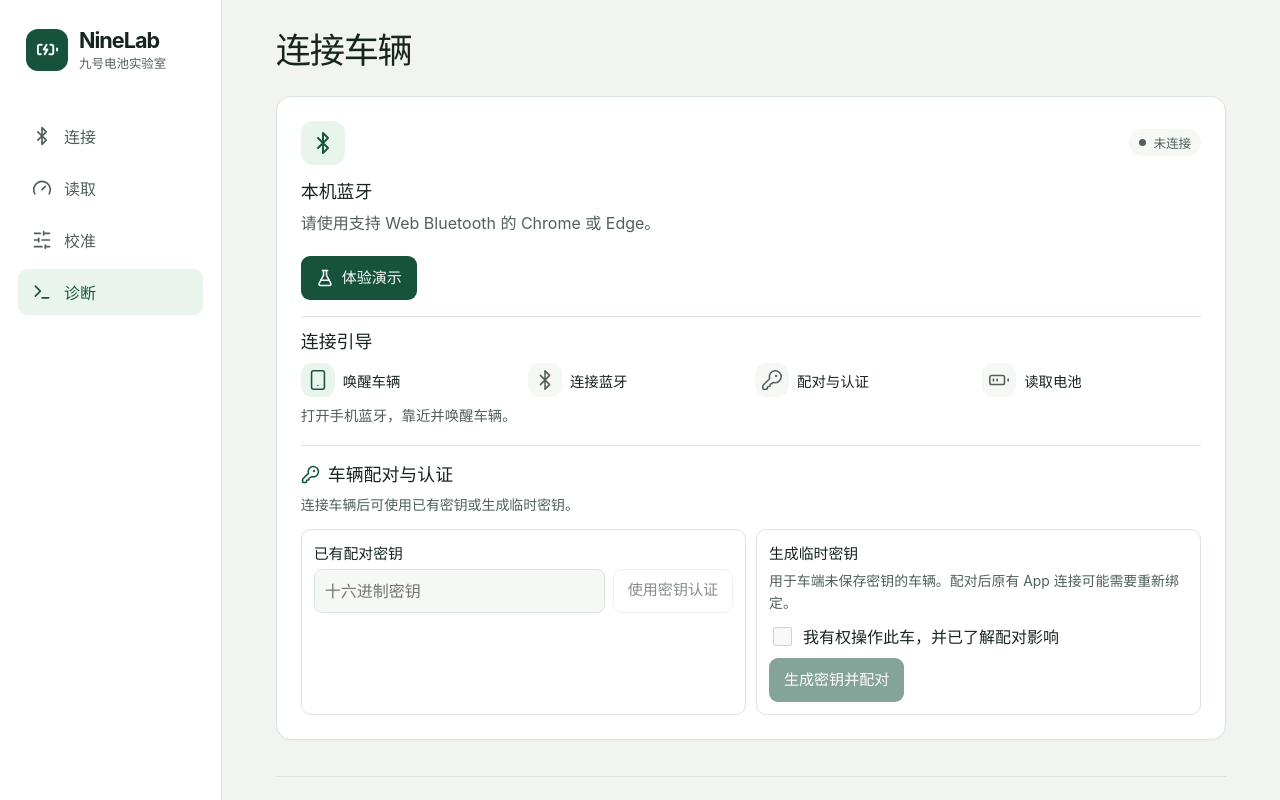
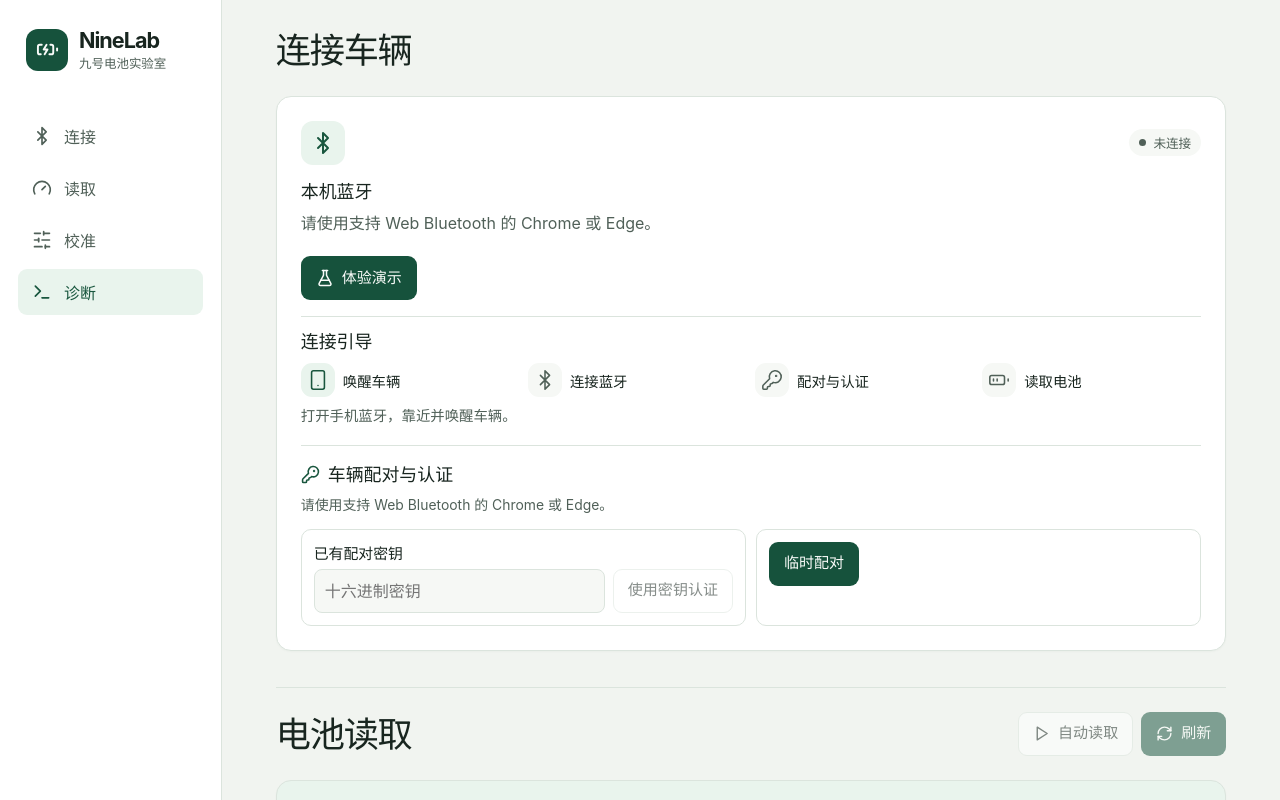
Before and after one commit to sqdwz/NineLab, a Vue app: page / in a window 1280 px wide. Shown: the top 800 px of the page. Built offline with nearby package versions, Linux system fonts and the light colour scheme.

Commit message:
Make temporary pairing actionable before connection

```diff
--- a/src/components/VehicleAuthentication.vue
+++ b/src/components/VehicleAuthentication.vue
@@ -10,14 +10,15 @@ const props = defineProps<{
   unavailableMessage: string
   hasGeneratedKey: boolean
   canStart: boolean
+  canSearch: boolean
   revealKey: () => string
 }>()
-const emit = defineEmits<{ authenticate: [key?: string]; pair: [] }>()
+const emit = defineEmits<{ authenticate: [key?: string]; pair: []; search: [] }>()
 const password = ref<HTMLInputElement>()
-const confirmed = ref(false)
+const pairingOpen = ref(false)
 const visibleKey = ref('')
 const keyOutput = ref<HTMLInputElement>()
-const canGenerate = computed(() => !props.hasGeneratedKey && props.state !== 'key-required')
+const canPair = computed(() => props.canStart && !props.hasGeneratedKey && props.state !== 'key-required')
 const step = computed(() => {
   if (props.state === 'checking') return '正在确认车辆配对状态…'
   if (props.state === 'confirming') return '等待车端确认（最多 60 秒）。请按仪表提示操作。'
@@ -25,17 +26,25 @@ const step = computed(() => {
   if (props.state === 'ready') return '车辆已认证，可读取车辆数据。'
   return props.message
 })
+const pairingHint = computed(() => {
+  if (!props.available) return props.unavailableMessage
+  if (props.state === 'key-required') return '车辆已有配对密钥，请使用已有密钥认证。'
+  if (props.hasGeneratedKey) return '本次已生成密钥，可使用该密钥重新认证。'
+  if (!props.canStart) return step.value || '请等当前读取结束。'
+  return '确认你有权为此车配对。车端未保存密钥时，工具会生成密钥并等待车端确认。新配对可能影响官方 App 的连接。'
+})
 
 function useExisting() {
   const input = password.value
   if (!input || !props.canStart) return
   const key = input.value
   input.value = ''
+  pairingOpen.value = false
   emit('authenticate', key)
 }
 function generate() {
-  if (!confirmed.value || !props.canStart || !canGenerate.value) return
-  confirmed.value = false
+  if (!canPair.value) return
+  pairingOpen.value = false
   emit('pair')
 }
 function toggleKey() {
@@ -52,7 +61,6 @@ watch(() => props.hasGeneratedKey, (available) => { if (!available) visibleKey.v
 watch(() => props.available, (available) => {
   if (!available) {
     if (password.value) password.value.value = ''
-    confirmed.value = false
     visibleKey.value = ''
   }
 })
@@ -62,7 +70,7 @@ watch(() => props.available, (available) => {
   <section class="vehicle-auth" aria-labelledby="vehicle-auth-title">
     <h3 id="vehicle-auth-title" class="section-label"><KeyRound :size="19" aria-hidden="true" /> 车辆配对与认证</h3>
     <p v-if="step" class="notice" role="status">{{ step }}</p>
-    <p v-else-if="!available" class="footnote">{{ unavailableMessage }}</p>
+    <p v-else-if="!available && !pairingOpen" class="footnote">{{ unavailableMessage }}</p>
     <div v-if="state !== 'ready'" class="auth-methods">
       <form class="auth-form" autocomplete="off" @submit.prevent="useExisting">
         <label for="vehicle-key">已有配对密钥</label>
@@ -75,14 +83,15 @@ watch(() => props.available, (available) => {
           @click="emit('authenticate')">使用本次生成的密钥</button>
       </form>
       <div class="auth-enroll">
-        <h4>生成临时密钥</h4>
-        <p class="footnote">用于车端未保存密钥的车辆。配对后原有 App 连接可能需要重新绑定。</p>
-        <label class="check-row"><input v-model="confirmed" type="checkbox" :disabled="!canStart || !canGenerate" />
-          我有权操作此车，并已了解配对影响
-        </label>
-        <button type="button" class="button primary" :disabled="!canStart || !canGenerate || !confirmed" @click="generate">
-          生成密钥并配对
+        <button type="button" class="button" :class="pairingOpen ? 'secondary' : 'primary'"
+          aria-controls="temporary-pairing" :aria-expanded="pairingOpen" @click="pairingOpen = !pairingOpen">
+          临时配对
         </button>
+        <div id="temporary-pairing" v-show="pairingOpen">
+          <p class="footnote" aria-live="polite">{{ pairingHint }}</p>
+          <button v-if="canPair" type="button" class="button primary auth-next" @click="generate">确认并开始配对</button>
+          <button v-else-if="canSearch" type="button" class="button primary auth-next" @click="emit('search')">兼容搜索车辆</button>
+        </div>
       </div>
     </div>
     <div v-if="hasGeneratedKey" class="auth-secret">
@@ -103,8 +112,9 @@ watch(() => props.available, (available) => {
 .vehicle-auth { margin-top: 18px; border-top: 1px solid var(--border); padding-top: 16px; }
 .auth-methods { display: grid; grid-template-columns: repeat(auto-fit, minmax(min(100%, 250px), 1fr)); gap: 10px; margin-top: 12px; }
 .auth-form, .auth-enroll { min-width: 0; padding: 12px; border: 1px solid var(--border); border-radius: 10px; }
-.auth-form label, .auth-enroll h4 { display: block; margin: 0 0 6px; font-size: .93rem; font-weight: 650; }
+.auth-form label { display: block; margin: 0 0 6px; font-size: .93rem; font-weight: 650; }
 .auth-enroll p { color: var(--muted); }
+.auth-next { margin-top: 8px; }
 .auth-input-row { display: flex; flex-wrap: wrap; gap: 8px; }
 .auth-input-row input, .auth-output {
   min-width: 0;
--- a/src/views/ConnectionView.vue
+++ b/src/views/ConnectionView.vue
@@ -45,10 +45,24 @@ const browserHelp = computed(() => {
   return '请使用支持 Web Bluetooth 的 Chrome 或 Edge。'
 })
 const bluefyUrl = 'https://apps.apple.com/cn/app/bluefy-web-ble-browser/id1492822055'
+const canSearchForPairing = computed(() => props.capabilities.ready && !connecting.value &&
+  !pairingAvailable.value && props.connection.state !== 'reading')
+const pairingUnavailable = computed(() => {
+  if (connecting.value) return '正在连接车辆，检测到配对通道后即可开始。'
+  if (connected.value) return '当前设备未发现九号配对通道。兼容搜索会断开当前设备，再打开设备列表。'
+  if (!props.capabilities.ready) return browserHelp.value
+  return props.connection.message || '请先搜索并连接车辆。'
+})
 
 function search() {
   if (!canSearch.value) return
   emit('connect', searchMode.value === 'name-prefix' ? { namePrefix: prefix.value } : searchMode.value)
+}
+
+function searchForPairing() {
+  if (!canSearchForPairing.value) return
+  if (connected.value) emit('disconnect')
+  emit('connect', 'bfg-compatible')
 }
 </script>
 
@@ -109,9 +123,9 @@ function search() {
     <ConnectionGuide :active="guideStep" />
     <VehicleAuthentication v-if="!demo"
       :available="pairingAvailable" :state="connection.auth" :message="connection.authMessage"
-      :unavailable-message="connected ? '当前设备未发现九号配对通道。可断开后用兼容搜索重新连接。' : '连接车辆后可使用已有密钥或生成临时密钥。'"
-      :has-generated-key="connection.generatedKeyAvailable"
+      :unavailable-message="pairingUnavailable" :has-generated-key="connection.generatedKeyAvailable"
+      :can-search="canSearchForPairing"
       :can-start="pairingAvailable && connection.state === 'connected' && !authorizing"
-      :reveal-key="pairingKey" @authenticate="(key) => emit('authenticate', key)" @pair="emit('pair')" />
+      :reveal-key="pairingKey" @authenticate="(key) => emit('authenticate', key)" @pair="emit('pair')" @search="searchForPairing" />
   </section>
 </template>
```
Also changed, not shown: 4 other files (tests, documents, lock files or other folders).
